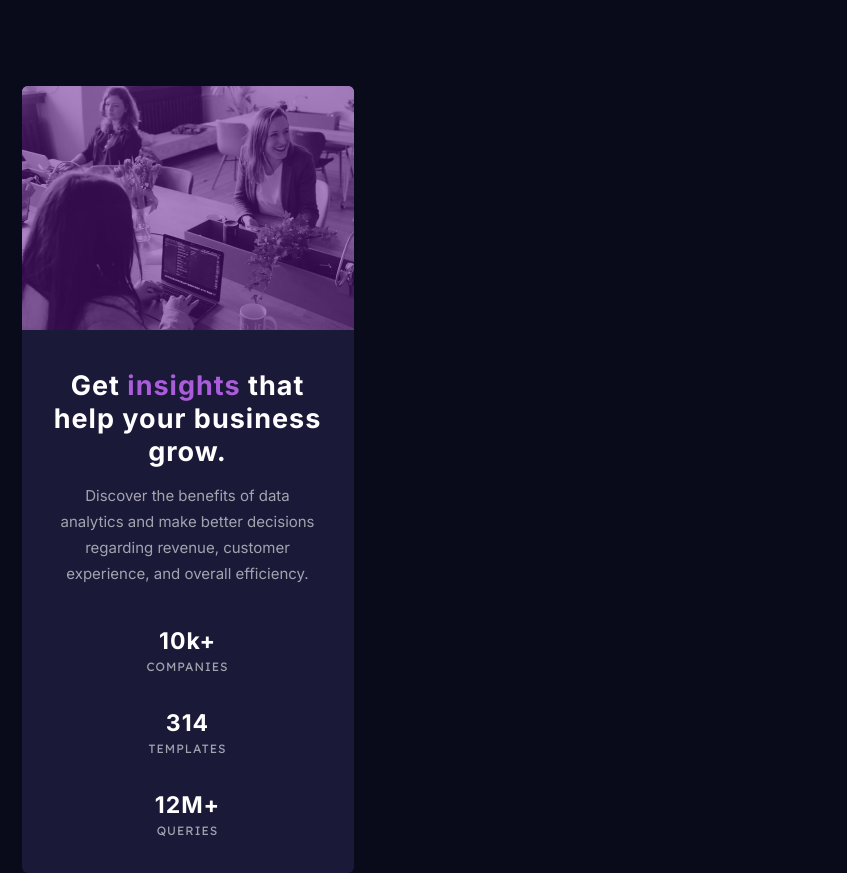
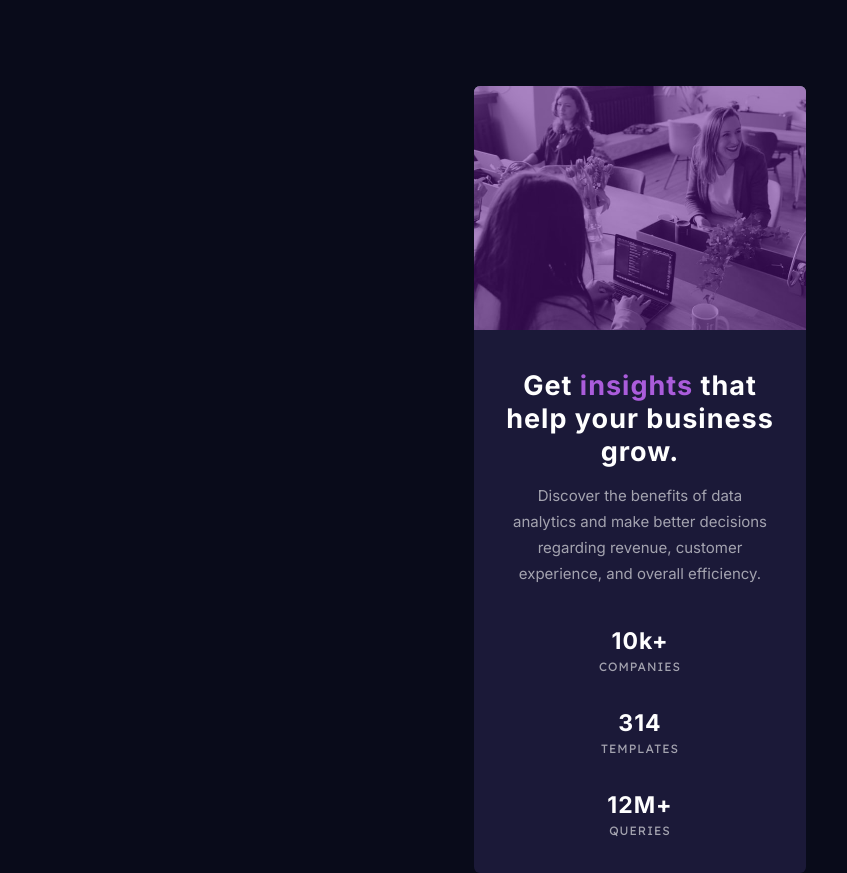
Before and after one commit to crictar/Tp-stats-preview-card, a plain HTML site: page index.html in a window 1280 px wide. Shown: the whole page, without its empty margins (0-847 px from the left). Drawn offline with Linux system fonts and the light colour scheme.

Commit message:
Arreglando codigo para centrar el contenido

```diff
--- a/css/style.css
+++ b/css/style.css
@@ -13,10 +13,11 @@
 }
 body{
     margin: 0 0 0 0;
-    padding: 0;
-    width: 375px;
+    padding: 0 auto;
+    min-width: 375px;
     box-sizing: border-box;
     background-color: var(--Very-dark-blue);
+    align-content: center;
 }
 .stats-card{
     width: 332px;
@@ -25,6 +26,7 @@ body{
     overflow: hidden;
     border-radius: 6px;
     background-color: var(--Dark-desaturated-blue);
+    align-content: center;
 }
 .stats-card header img{
     height: 244px;
--- a/index.html
+++ b/index.html
@@ -9,11 +9,6 @@
 <link rel="preconnect" href="https://fonts.gstatic.com" crossorigin>
 <link href="https://fonts.googleapis.com/css2?family=Inter:wght@400;700&family=Lexend+Deca&display=swap" rel="stylesheet">
     <title>Frontend Mentor | Stats preview card component</title>
-    <!-- Feel free to remove these styles or customise in your own stylesheet 👍 -->
-    <style>
-      .attribution { font-size: 11px; text-align: center; }
-      .attribution a { color: hsl(228, 45%, 44%); }
-    </style>
   </head>
   <body>
     <article class="stats-card">
```
